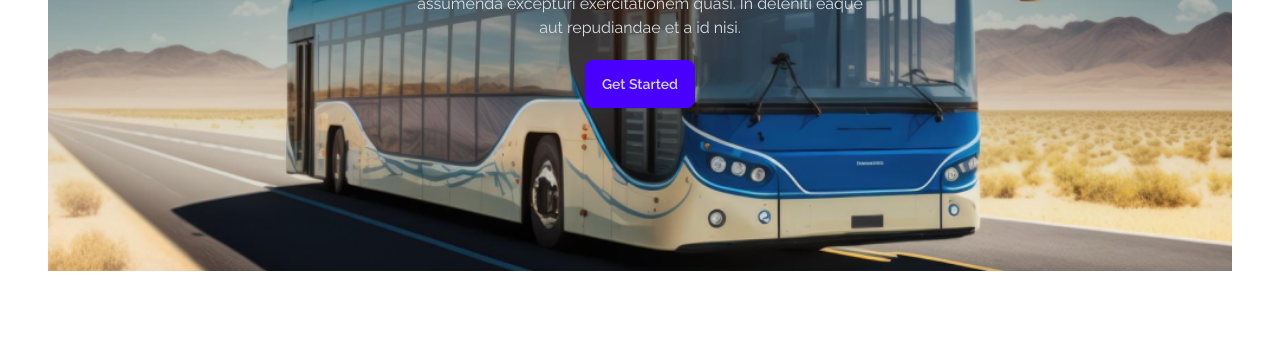
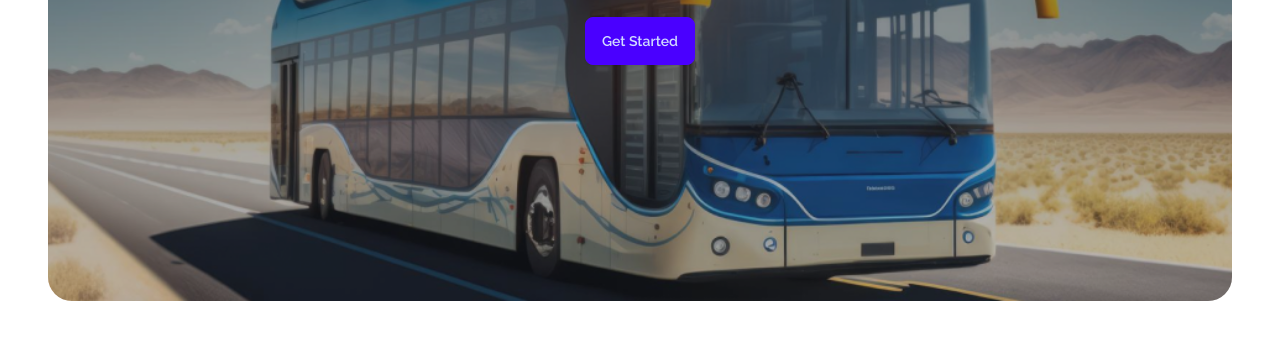
Before and after one commit to masumraheel/smart-ticketing-assignment-5, a plain HTML site: page index.html in a window 1280 px wide. Shown: the part 447-800 px from the top of the page. Drawn offline with nearby package versions, Linux system fonts and the light colour scheme.

Commit message:
header section complete

```diff
--- a/index.html
+++ b/index.html
@@ -10,9 +10,9 @@
     <!-- link css -->
     <link rel="stylesheet" href="styles/style.css">
 </head>
-<body class="container mx-auto  font-raleway lg:px-12">
+<body class="font-raleway lg:px-12">
     <!-- nav bar start -->
-    <nav>
+    <nav class="md:container md:mx-auto">
         <div class="navbar bg-base-100">
             <div class="navbar-start">
               <div class="dropdown">
@@ -43,12 +43,12 @@
         </div>
     </nav>
     <!-- banner section start -->
-    <main>
-        <section class="banner container mx-auto">
-            <div class="hero lg:h-[650px] bg-no-repeat" style="background-image:url(/images/banner.png)">
+    <header>
+        <section class="banner md:container md:mx-auto">
+            <div class="hero w-full lg:h-[680px] rounded-3xl" style="background-image: url(images/banner.png);">
+                <div class="hero-overlay bg-opacity-30 rounded-3xl"></div>
                 <div class="hero-content text-center text-neutral-content">
                   <div class="max-w-md">
-                    <h1 class="mb-5 text-5xl font-bold">End-to-End Travel with</h1>
                     <h1 class="mb-5 text-5xl font-bold">Hello there</h1>
                     <p class="mb-5">Provident cupiditate voluptatem et in. Quaerat fugiat ut assumenda excepturi exercitationem quasi. In deleniti eaque aut repudiandae et a id nisi.</p>
                     <button class="btn btn-primary">Get Started</button>
@@ -56,6 +56,9 @@
                 </div>
               </div>
         </section>
+    </header>
+    <main>
+
     </main>
     <footer>
 
```
